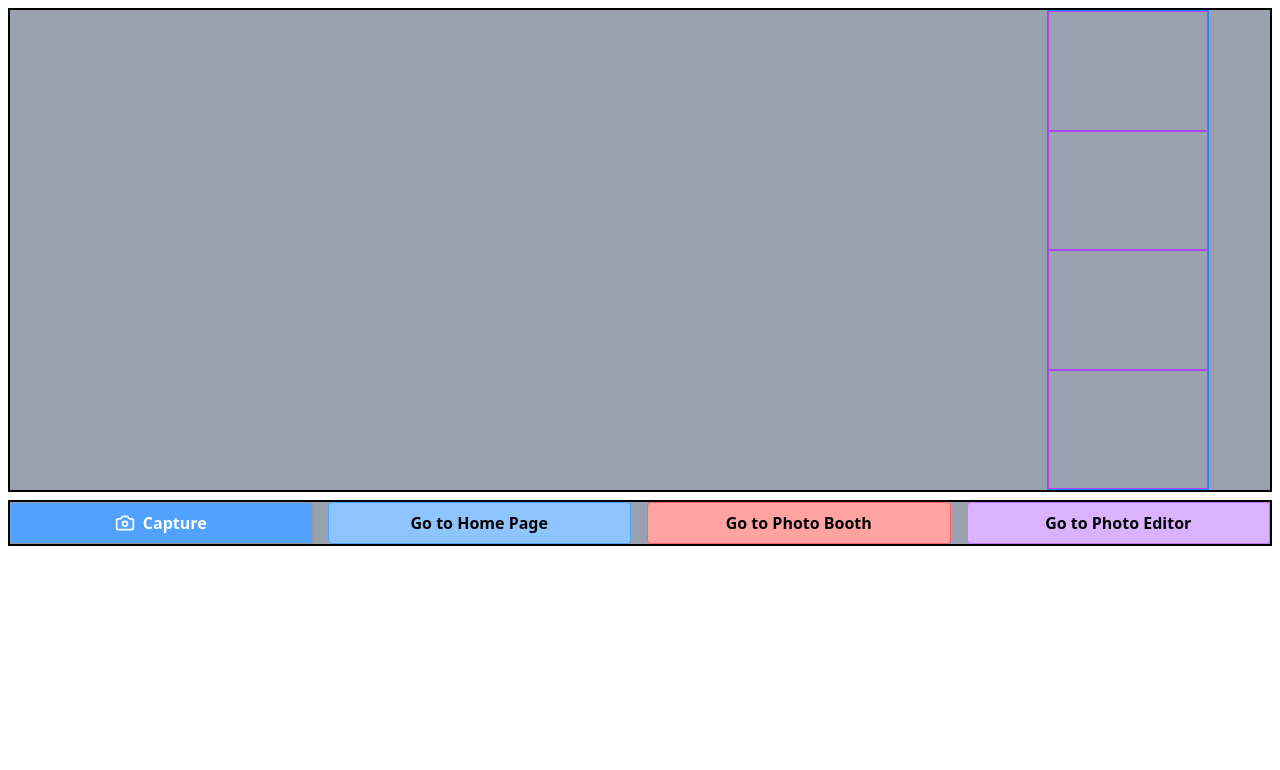
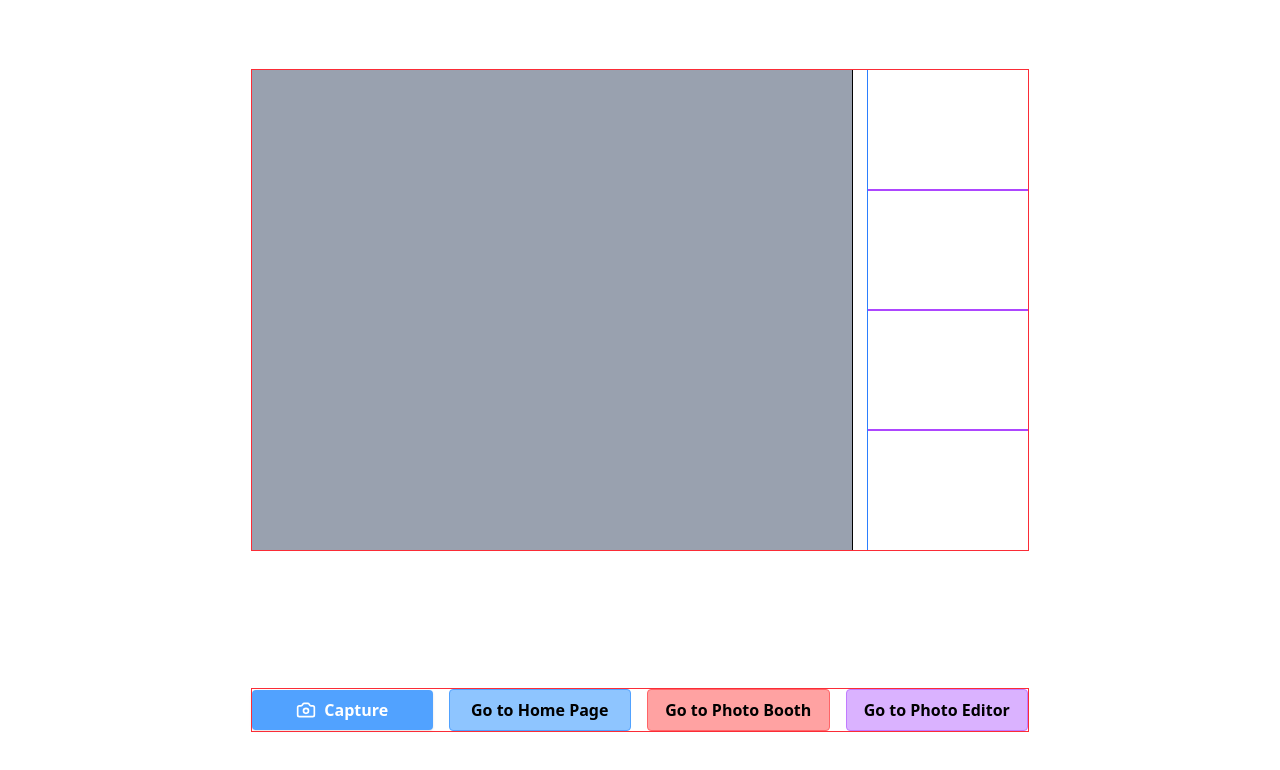
Before and after one commit to jjono-lau/PhotoBooth, a React (Vite) app: page /booth in a window 1280 px wide. Shown: the top 770 px of the page. Built offline with nearby package versions, Linux system fonts and the light colour scheme; no server answers.

Commit message:
Update PhotoBoothPage.jsx
Updated Borders to Outlines as to not add any layout changes.
This allows the calculated width to actually be correct.

centered everything on the page.

```diff
--- a/src/pages/PhotoBoothPage.jsx
+++ b/src/pages/PhotoBoothPage.jsx
@@ -28,22 +28,23 @@ export default function PhotoBoothPage() {
 
   return (
 
-    <>
+    <div className="grid place-items-center min-h-screen">
       {/* Full-page layout: centered container with two columns */}
-      <div className="flex items-center justify-center m-2 gap-4 border-2 bg-gray-400">
+      {/* w-194 is 48.5rem which is w-150 + w-40 + gap-4 calcaultion */}
+      <div className="flex items-center justify-center w-194 m-2 gap-4 outline-1 outline-red-500 ">
         {/* Left column: camera preview area (up to 80% width) */}
-        <div className="h-120 flex-none overflow-hidden bg-gray-400 max-w-[80%]">
+        <div className="h-120 w-150 flex-none overflow-hidden bg-gray-400 max-w-[80%] outline-1">
           <CameraView videoRef={videoRef} />
         </div>
 
         {/* Right column: 4 equal-height controls (20% width) */}
-        <div className="h-120 flex flex-col border border-blue-500">
+        <div className="h-120 flex flex-col outline outline-blue-500">
           {Array(4)
             .fill(null)
             .map((_, i) => (
               <div
                 key={i}
-                className="h-30 w-40 flex-1 flex items-center justify-center border border-purple-500"
+                className="h-30 w-40 flex-1 flex items-center justify-center outline outline-purple-500"
               >
                 {photos[i] && (
                   <img
@@ -58,7 +59,7 @@ export default function PhotoBoothPage() {
       </div>
 
       {/* Bottom row: capture button, counter, and navigation links */}
-      <div className="flex items-center justify-center m-2 gap-4 border-2 bg-gray-400">
+      <div className="flex items-center justify-center w-194 m-2 gap-4 outline-1 outline-red-500">
         <TakePhoto
           videoRef={videoRef}
           onCapture={handleCapture}
@@ -89,6 +90,6 @@ export default function PhotoBoothPage() {
           Go to Photo Editor
         </PageLinks>
       </div>
-    </>
+    </div>
   );
 }
```
